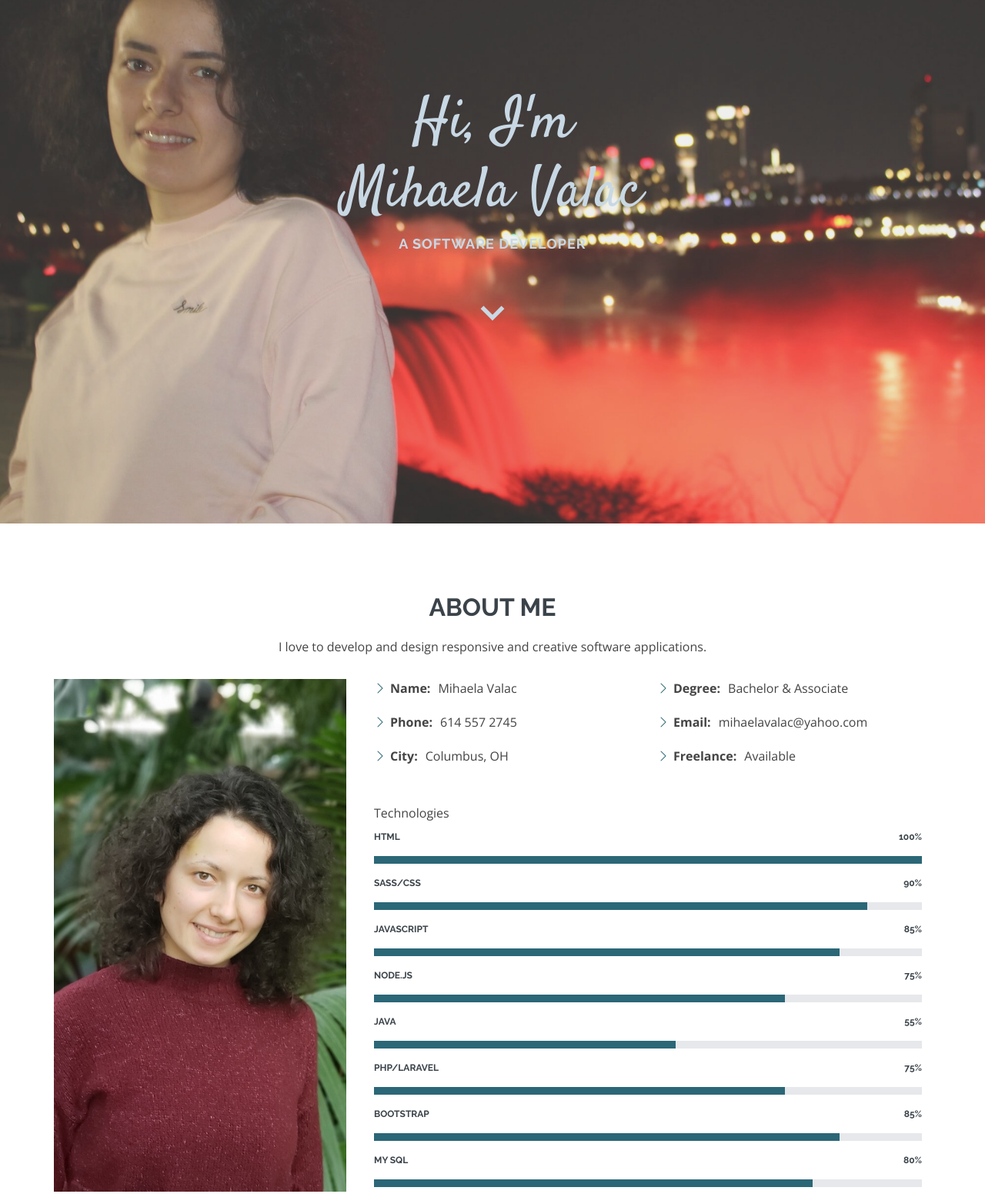
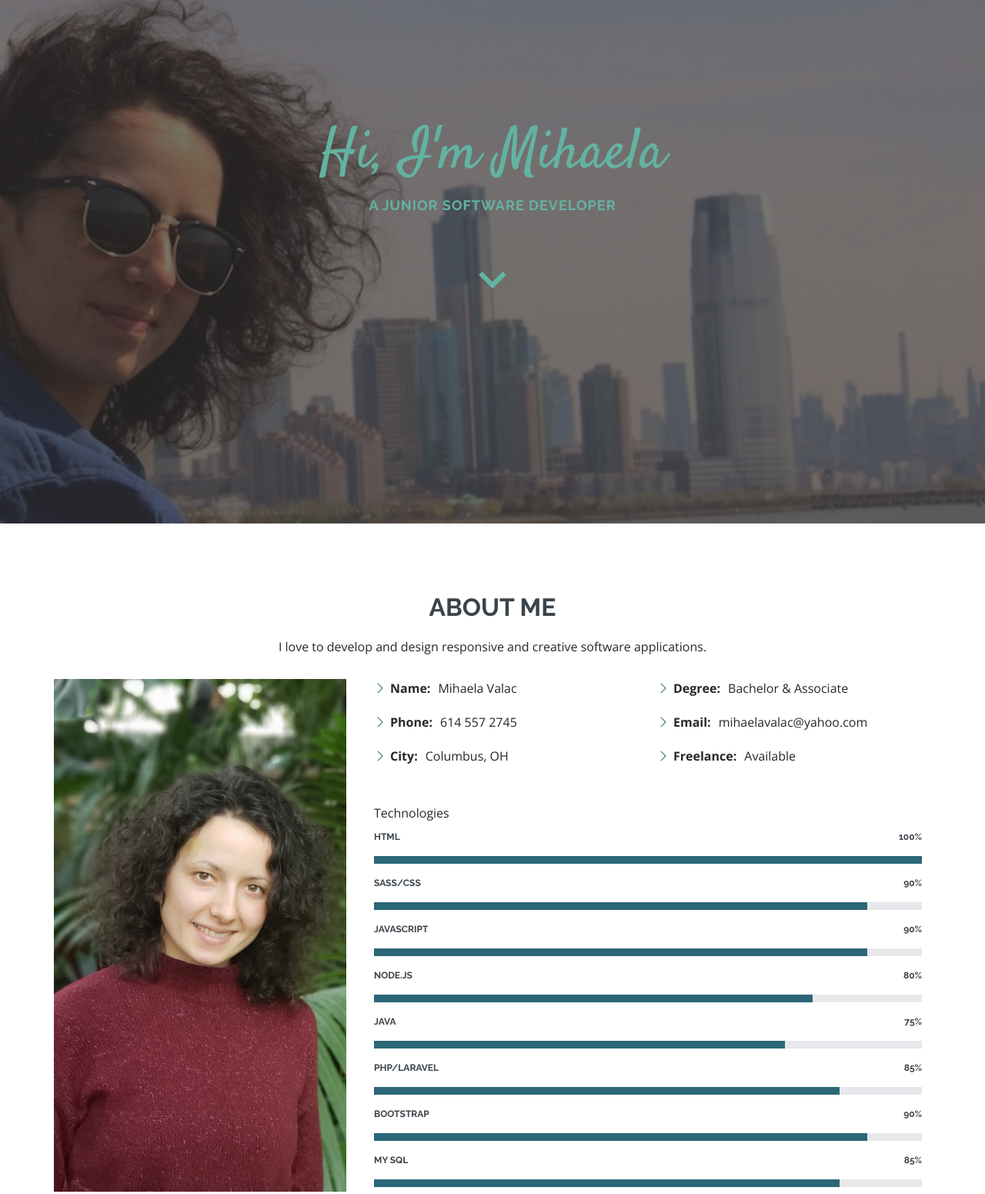
Before and after one commit to mihaelavalac/Mihaela-Valac, a plain HTML site: page index.html in a window 1280 px wide. Shown: the part 120-1671 px from the top of the page at 77% size. Drawn offline with nearby package versions, Linux system fonts and the light colour scheme.

Commit message:
Updated home page. Added the testimonials section.

```diff
--- a/assets/css/style.css
+++ b/assets/css/style.css
@@ -3,7 +3,7 @@
 --------------------------------------------------------------*/
 body {
   font-family: "Open Sans", sans-serif;
-  color: #444444;
+  color: #282828;
 }
 
 a {
@@ -182,13 +182,14 @@ h6 {
 #hero {
   width: 100%;
   height: 100vh;
-  background: url("../img/mihaela.jpeg") top right;
+  background: url("../img/hero-img.jpeg") top right;
+  opacity: 0.90;
   background-size: cover;
   position: relative;
 }
 #hero:before {
   content: "";
-  background: rgba(192, 192, 192, 0.247);
+ background: rgba(0, 0, 0, 0.6);
   position: absolute;
   bottom: 0;
   top: 0;
@@ -227,11 +228,11 @@ h6 {
   margin: 0 0 10px 0;
   font-size: 75px;
   font-family: "Satisfy", serif;
-  color: #c8d8e4;
+  color: #52ab98;
 
 }
 #hero h2 {
-  color: #c8d8e4;
+  color: #52ab98;;
   margin-bottom: 50px;
   font-size: 18px;
   font-weight: 800;
@@ -240,12 +241,12 @@ h6 {
 }
 #hero .btn-scroll {
   transition: 0.4s;
-  color: rgba(255, 255, 255, 0.6);
+  color: rgba(0, 0, 0, 0.6);
   animation: up-down 1s ease-in-out infinite alternate-reverse both;
 }
 #hero .btn-scroll i {
-  font-size: 65px;
-  color: #c8d8e4;
+  font-size: 75px;
+  color: #52ab98;
 }
 
 @media (min-width: 1024px) {
--- a/index.html
+++ b/index.html
@@ -9,8 +9,7 @@
     <meta content="" name="keywords" />
 
     <!-- Favicons -->
-    <link href="assets/img/favicon.png" rel="icon" />
-    <link href="assets/img/apple-touch-icon.png" rel="apple-touch-icon" />
+    <link rel="shortcut icon" class="logo-title" href="assets/img/logos/logo-mv.png" type="image/x-icon">
 
     <!-- Google Fonts -->
     <link
@@ -68,8 +67,8 @@
     <!-- ======= Hero Section ======= -->
     <section id="hero">
       <div class="hero-container text-center">
-        <h1>Hi, I'm <br> Mihaela Valac</h1>
-        <h2>A Software Developer</h2>
+        <h1>Hi, I'm Mihaela </h1>
+        <h2>A Junior Software Developer</h2>
         <a href="#about" class="btn-scroll scrollto" title="Scroll Down"
           ><i class="bx bx-chevron-down"></i
         ></a>
@@ -174,7 +173,43 @@
                 </div>
 
                 <div class="progress">
-                  <span class="skill">JavaScript <i class="val">85%</i></span>
+                  <span class="skill">JavaScript <i class="val">90%</i></span>
+                  <div class="progress-bar-wrap">
+                    <div
+                      class="progress-bar"
+                      role="progressbar"
+                      aria-valuenow="90"
+                      aria-valuemin="0"
+                      aria-valuemax="100"
+                    ></div>
+                  </div>
+                </div>
+                <div class="progress">
+                  <span class="skill">Node.js <i class="val">80%</i></span>
+                  <div class="progress-bar-wrap">
+                    <div
+                      class="progress-bar"
+                      role="progressbar"
+                      aria-valuenow="80"
+                      aria-valuemin="0"
+                      aria-valuemax="100"
+                    ></div>
+                  </div>
+                </div>
+                <div class="progress">
+                  <span class="skill">Java <i class="val">75%</i></span>
+                  <div class="progress-bar-wrap">
+                    <div
+                      class="progress-bar"
+                      role="progressbar"
+                      aria-valuenow="75"
+                      aria-valuemin="0"
+                      aria-valuemax="100"
+                    ></div>
+                  </div>
+                </div>
+                <div class="progress">
+                  <span class="skill">PHP/Laravel <i class="val">85%</i></span>
                   <div class="progress-bar-wrap">
                     <div
                       class="progress-bar"
@@ -186,60 +221,24 @@
                   </div>
                 </div>
                 <div class="progress">
-                  <span class="skill">Node.js <i class="val">75%</i></span>
+                  <span class="skill">Bootstrap<i class="val">90%</i></span>
                   <div class="progress-bar-wrap">
                     <div
                       class="progress-bar"
                       role="progressbar"
-                      aria-valuenow="75"
+                      aria-valuenow="90"
                       aria-valuemin="0"
                       aria-valuemax="100"
                     ></div>
                   </div>
                 </div>
                 <div class="progress">
-                  <span class="skill">Java <i class="val">55%</i></span>
-                  <div class="progress-bar-wrap">
-                    <div
-                      class="progress-bar"
-                      role="progressbar"
-                      aria-valuenow="55"
-                      aria-valuemin="0"
-                      aria-valuemax="100"
-                    ></div>
-                  </div>
-                </div>
-                <div class="progress">
-                  <span class="skill">PHP/Laravel <i class="val">75%</i></span>
-                  <div class="progress-bar-wrap">
-                    <div
-                      class="progress-bar"
-                      role="progressbar"
-                      aria-valuenow="75"
-                      aria-valuemin="0"
-                      aria-valuemax="100"
-                    ></div>
-                  </div>
-                </div>
-                <div class="progress">
-                  <span class="skill">Bootstrap<i class="val">85%</i></span>
+                  <span class="skill">My SQL<i class="val">85%</i></span>
                   <div class="progress-bar-wrap">
                     <div
                       class="progress-bar"
                       role="progressbar"
                       aria-valuenow="85"
-                      aria-valuemin="0"
-                      aria-valuemax="100"
-                    ></div>
-                  </div>
-                </div>
-                <div class="progress">
-                  <span class="skill">My SQL<i class="val">80%</i></span>
-                  <div class="progress-bar-wrap">
-                    <div
-                      class="progress-bar"
-                      role="progressbar"
-                      aria-valuenow="80"
                       aria-valuemin="0"
                       aria-valuemax="100"
                     ></div>
@@ -313,7 +312,7 @@
         </div>
       </section>
 
-      <!-- ======= Testimonials Section =======
+     <!-- ======= Testimonials Section ======= -->
       <section id="testimonials" class="testimonials">
         <div class="container position-relative">
           <div
@@ -324,16 +323,16 @@
             <div class="swiper-wrapper">
               <div class="swiper-slide">
                 <div class="testimonial-item">
-                  <img
+                  <!-- <img
                     src="assets/img/testimonials/testimonials-1.jpg"
                     class="testimonial-img"
                     alt=""
-                  />
-                  <h3>Monica Cox</h3>
-                  <h4>Current Client</h4>
+                  /> -->
+                  <h3>Monica F. Cox</h3>
+                  <h4>Mihaela's Current Client</h4>
                   <p>
                     <i class="bx bxs-quote-alt-left quote-icon-left"></i>
-                    IN PROGRESS
+                    Mihaela is a natural-born problem solver who helped me with my website when I needed her most. I showed Mihaela my issues, and she said she could figure out how to help me. Within days, she had several excellent solutions available for me along with suggestions for other ways to maximize my website.
                     <i class="bx bxs-quote-alt-right quote-icon-right"></i>
                   </p>
                 </div>
@@ -341,33 +340,16 @@
 
               <div class="swiper-slide">
                 <div class="testimonial-item">
-                  <img
-                    src="assets/img/testimonials/testimonials-2.jpg"
-                    class="testimonial-img"
-                    alt=""
-                  />
-                  <h3>Matt Adams</h3>
-                  <h4>Owner of DTiC</h4>
-                  <p>
-                    <i class="bx bxs-quote-alt-left quote-icon-left"></i>
-                    IN PROGRESS
-                    <i class="bx bxs-quote-alt-right quote-icon-right"></i>
-                  </p>
-                </div>
-              </div>
-
-              <div class="swiper-slide">
-                <div class="testimonial-item">
-                  <img
+                  <!-- <img
                     src="assets/img/testimonials/testimonials-3.jpg"
                     class="testimonial-img"
                     alt=""
-                  />
+                  /> -->
                   <h3>Robinson Clower</h3>
-                  <h4>Web Developer || PHP Professor</h4>
+                  <h4>Mihaela's PHP Professor</h4>
                   <p>
                     <i class="bx bxs-quote-alt-left quote-icon-left"></i>
-                    IN PROGRESS
+                    Mihaela is an excellent developer with a drive for self-improvement. In addition to high quality work throughout the semester I taught her, she went above and beyond in her term project. Not only did she create a well featured and well architected e-commerce site using PHP & MySQL, she also added in extra flourishes by utilizing tools such as NPM and SASS, which nobody else in my class did.
                     <i class="bx bxs-quote-alt-right quote-icon-right"></i>
                   </p>
                 </div>
@@ -376,7 +358,7 @@
             <div class="swiper-pagination"></div>
           </div>
         </div>
-      </section> -->
+      </section>
 
       <!-- ======= Contact Me Section ======= -->
       <section id="contact" class="contact">
@@ -439,7 +421,7 @@
                     <br>
                     </p>
                     <p>
-                      Columbus, OH 43232
+                      Columbus, OH
                      </p></a>
 
                   </div>
```
Also changed, not shown: portfolio.html (+1 -2 lines), resume.html (+1 -2 lines), assets/img/footer-bg.jpg, assets/img/hero-img.jpeg (added), assets/img/logos/logo-mv.png (added), 2 other files.
